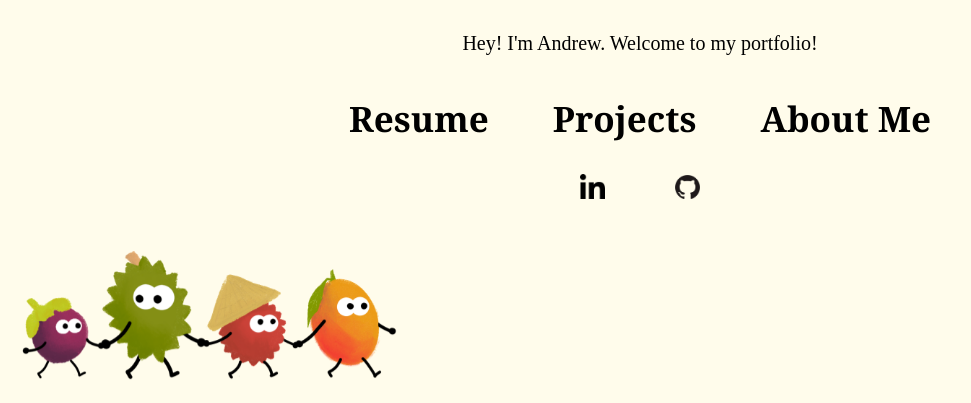
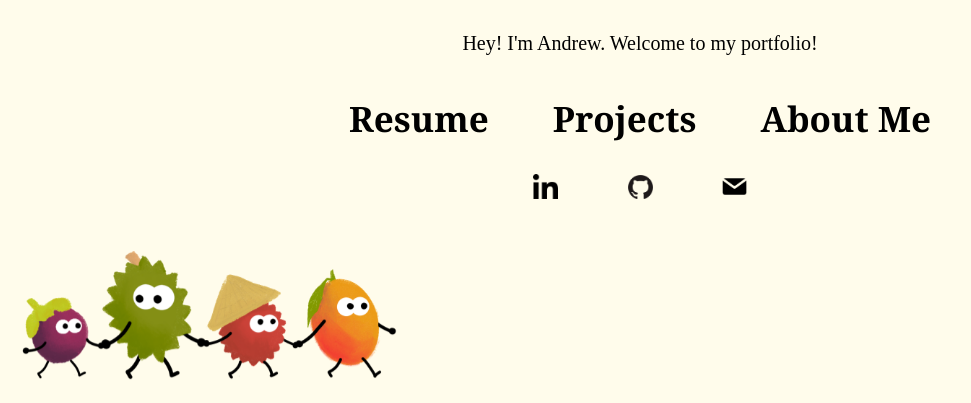
Before and after one commit to AndrwNgyn/andrwngyn.github.io, a plain HTML site: page index.html in a window 1280 px wide. Shown: the part 397-800 px from the top of the page, without its empty margins (0-971 px from the left). Drawn offline with Linux system fonts and the light colour scheme.

Commit message:
Bug fix missing mail icon

```diff
--- a/index.html
+++ b/index.html
@@ -26,8 +26,11 @@
         <a href="https://www.linkedin.com/in/andrew-nguyen-122a90228/" target="_blank">
             <img class="icon-image" src="media/linkedin.png" alt="LinkedIn Button">
         </a>
+        <a href="https://github.com/AndrwNgyn" target="_blank">
+            <img class="icon-image" src="media/github.png" alt="Github Button">
+        </a>
         <a href="mailto: andrew.nguyen@gmail.com" target="_blank">
-            <img class="icon-image" src="media/github.png" alt="Github Button">
+            <img class="icon-image" src="media/mail.png" alt="Mail Button">
         </a>
     </div>
 
```
Also changed, not shown: media/mail.png (added).
